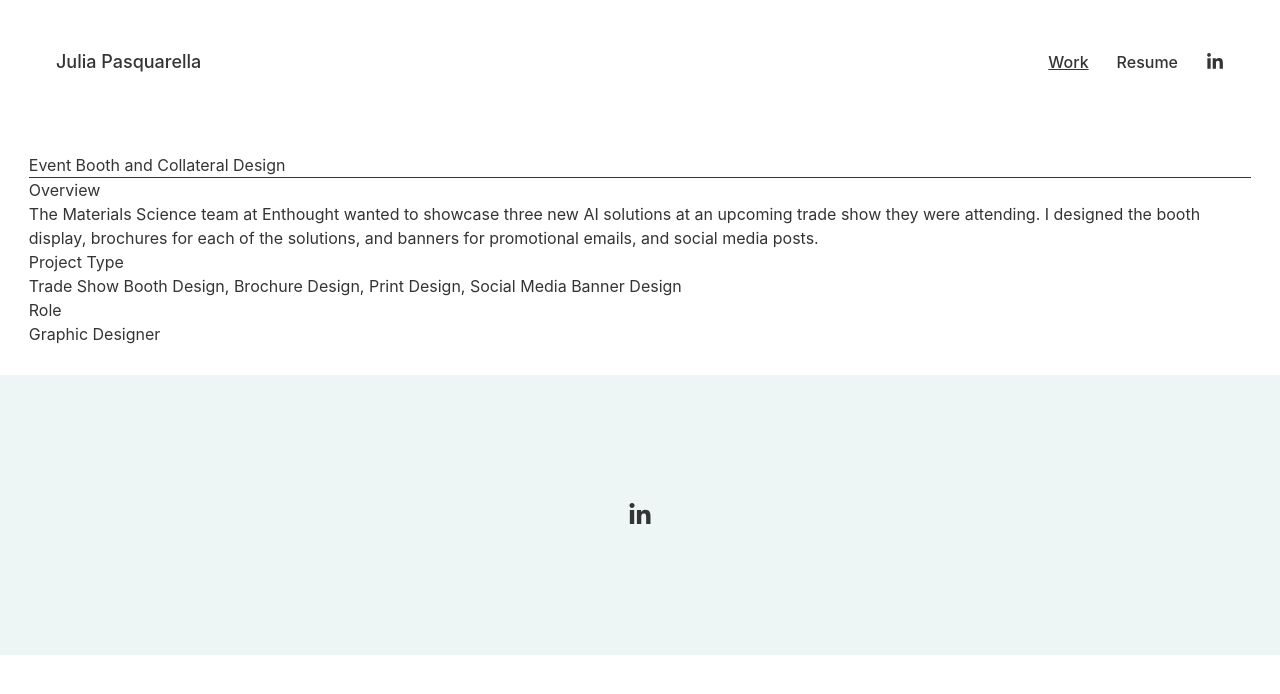
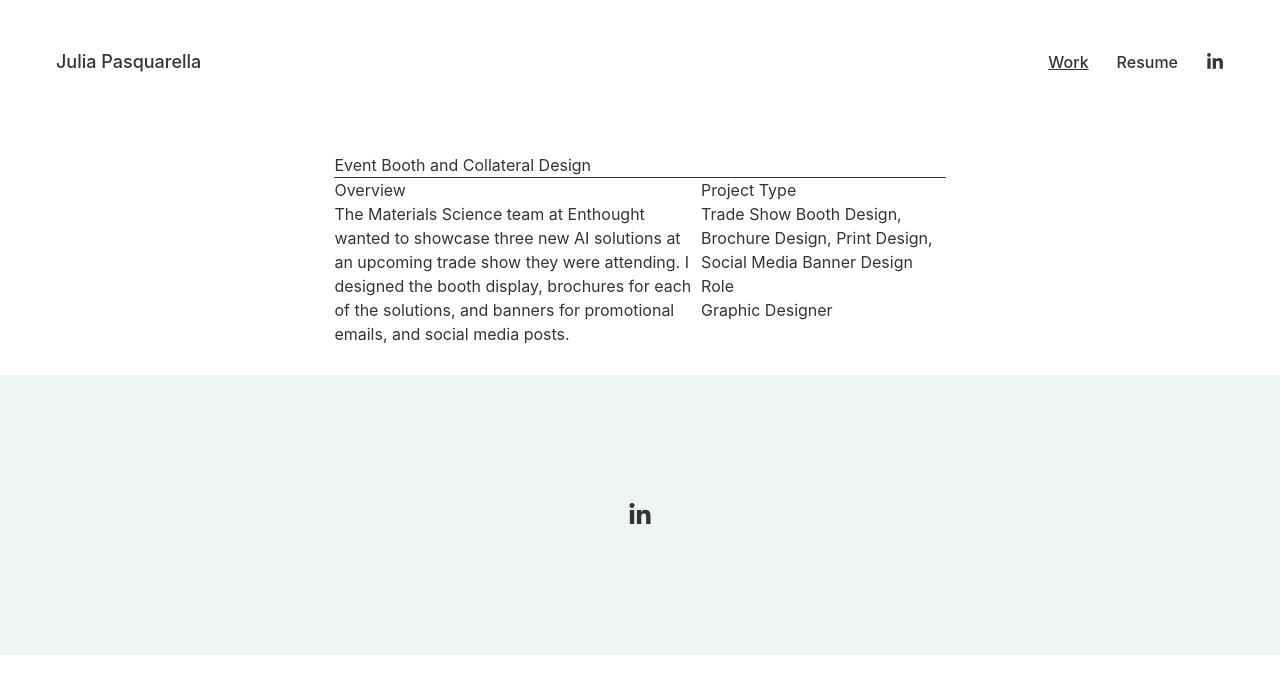
Before and after one commit to sillytsundere/gia-folio, a React (Vite) app: page /work/event-booth-and-collateral-design in a window 1280 px wide. Shown: the top 694 px of the page. Built offline with nearby package versions, Linux system fonts and the light colour scheme.

Commit message:
added some styling to project page

```diff
--- a/src/App.jsx
+++ b/src/App.jsx
@@ -13,9 +13,7 @@ function App() {
   return (
     <div className="min-h-screen">
       {!isResumePage && <Header />}
-      <div >
       <Outlet />
-      </div>
       {!isResumePage && <Footer />}
     </div>
   );
--- a/src/assets/projectData.json
+++ b/src/assets/projectData.json
@@ -13,6 +13,9 @@
         "coverPhoto": "src/assets/images/event-booth/event-booth-cover-photo.png",
         "overview": "The Materials Science team at Enthought wanted to showcase three new AI solutions at an upcoming trade show they were attending. I designed the booth display, brochures for each of the solutions, and banners for promotional emails, and social media posts.",
         "type": "Trade Show Booth Design, Brochure Design, Print Design, Social Media Banner Design",
-        "role": "Graphic Designer"
+        "role": "Graphic Designer",
+        "images": {
+
+        }
     }
 ]
--- a/src/components/ProjectPage1.jsx
+++ b/src/components/ProjectPage1.jsx
@@ -1,20 +1,24 @@
 export default function ProjectPage1({ projectData }) {
-    console.log("projectData", projectData)
+  console.log("projectData", projectData);
   return (
-        <div>
-            <section className="project-info">
+    <div className="flex justify-center">
+      <section className="project-info w-1/2">
         <h1>{projectData.name}</h1>
         <hr></hr>
+        <div className="flex flex-row">
+          <div className="w-3/5">
             <h2>Overview</h2>
             <p>{projectData.overview}</p>
+          </div>
+          <div className="w-2/5">
             <h2>Project Type</h2>
             <p>{projectData.type}</p>
             <h2>Role</h2>
             <p>{projectData.role}</p>
+          </div>
+        </div>
       </section>
-            <section>
-
-            </section>
+      <section></section>
     </div>
-    )
+  );
 }
--- a/src/output.css
+++ b/src/output.css
@@ -554,14 +554,6 @@ video {
   --tw-contain-style:  ;
 }
 
-.row-start-1 {
-  grid-row-start: 1;
-}
-
-.row-start-2 {
-  grid-row-start: 2;
-}
-
 .me-7 {
   margin-inline-end: 1.75rem;
 }
@@ -572,14 +564,6 @@ video {
 
 .flex {
   display: flex;
-}
-
-.grid {
-  display: grid;
-}
-
-.h-\[32rem\] {
-  height: 32rem;
 }
 
 .h-\[280px\] {
@@ -598,12 +582,16 @@ video {
   width: 100vw;
 }
 
-.flex-1 {
-  flex: 1 1 0%;
+.w-1\/2 {
+  width: 50%;
 }
 
-.flex-grow {
-  flex-grow: 1;
+.w-2\/5 {
+  width: 40%;
+}
+
+.w-3\/5 {
+  width: 60%;
 }
 
 .flex-row {
@@ -629,11 +617,6 @@ video {
 .bg-lightGreen {
   --tw-bg-opacity: 1;
   background-color: rgb(237 245 245 / var(--tw-bg-opacity));
-}
-
-.object-bottom {
-  -o-object-position: bottom;
-     object-position: bottom;
 }
 
 .px-14 {
```
Lines whose indentation alone changed are shown as unchanged.
